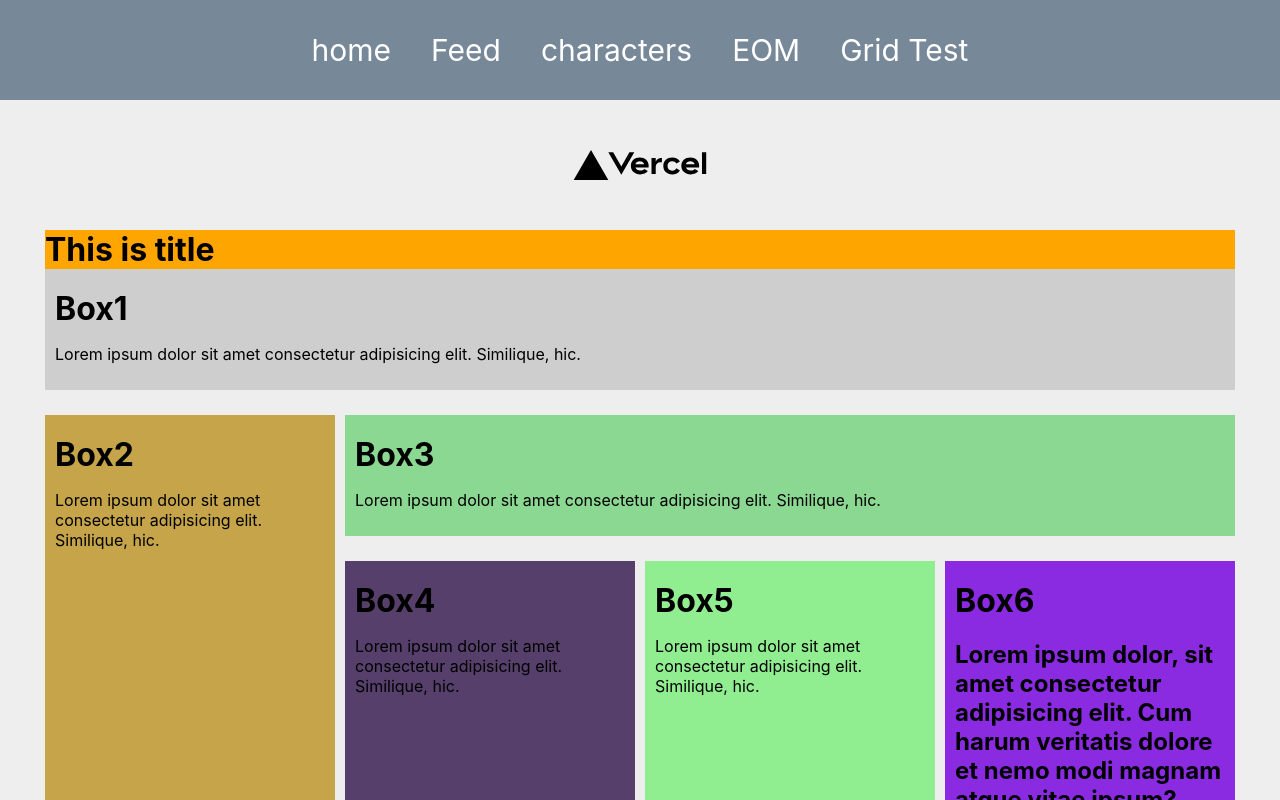
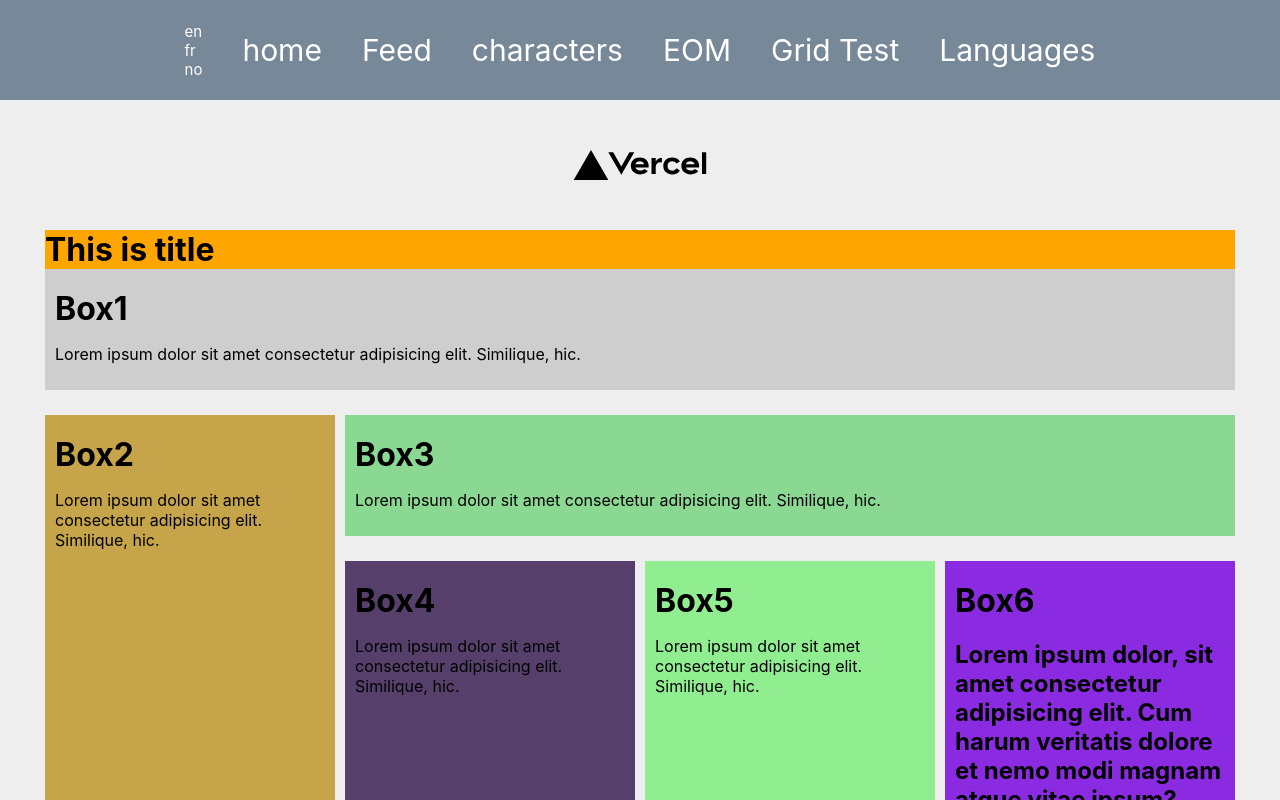
Before and after one commit to mikusmikus/next-news, a Next.js app: page / in a window 1280 px wide. Shown: the top 800 px of the page. Built offline with nearby package versions, Linux system fonts and the light colour scheme.

Commit message:
added languages

```diff
--- a/components/toolbar.tsx
+++ b/components/toolbar.tsx
@@ -5,7 +5,19 @@ import styles from "../styles/toolbar.module.scss";
 const Toolbar = () => {
 	const router = useRouter();
 	return (
+		<>
 		<div className={styles.main}>
+		<div className={styles.languages}>
+		<Link href='/' locale="en">
+				<a> en</a>
+			</Link>
+		<Link href='/' locale="fr">
+				<a> fr</a>
+			</Link>
+		<Link href='/' locale="no">
+				<a> no</a>
+			</Link>
+		</div>
 			<Link href='/'>
 				<a> home</a>
 			</Link>
@@ -21,7 +33,11 @@ const Toolbar = () => {
 			<Link href='/grid-test'>
 				<a> Grid Test</a>
 			</Link>
+			<Link href='/languages'>
+				<a>Languages</a>
+			</Link>
 		</div>
+		</>
 	);
 };
 
--- a/next.config.js
+++ b/next.config.js
@@ -1,21 +1,20 @@
-// const withImages = require('next-images')
-
-// module.exports = {
-// 	images: {
-// 	  domains: ['assets.vercel.com', 'picsum.photos', 'rickandmortyapi.com'],
-// 	},
-//   }
-
-// module.exports = withImages()
-
-
 const withImages = require("next-images");
 
 module.exports = withImages({
-    images: {
-        domains: ['assets.vercel.com', 'picsum.photos', 'rickandmortyapi.com', 'pbs.twimg.com'],
-    },
-    webpack(config, options) {
-        return config;
-    }
+	images: {
+		domains: [
+			"assets.vercel.com",
+			"picsum.photos",
+			"rickandmortyapi.com",
+			"pbs.twimg.com",
+		],
+	},
+	webpack(config, options) {
+		return config;
+	},
+	i18n: {
+		locales: ["en", "fr", "no"],
+		defaultLocale: "en",
+        localeDetection: false,
+	},
 });
--- a/styles/toolbar.module.scss
+++ b/styles/toolbar.module.scss
@@ -19,4 +19,11 @@
 			color: rgb(168, 168, 168);
 		}
 	}
+	.languages{
+		display: flex;
+		flex-direction: column;
+		a{
+			font-size: 15px;
+		}
+	}
 }
--- a/tsconfig.json
+++ b/tsconfig.json
@@ -14,6 +14,6 @@
     "isolatedModules": true,
     "jsx": "preserve"
   },
-  "include": ["next-env.d.ts", "**/*.ts", "**/*.tsx"],
+  "include": ["next-env.d.ts", "**/*.ts", "**/*.tsx", "pages/languages"],
   "exclude": ["node_modules"]
 }
```
Also changed, not shown: pages/languages/[id].tsx (added, +42 -0 lines), pages/languages/index.tsx (added, +36 -0 lines).
